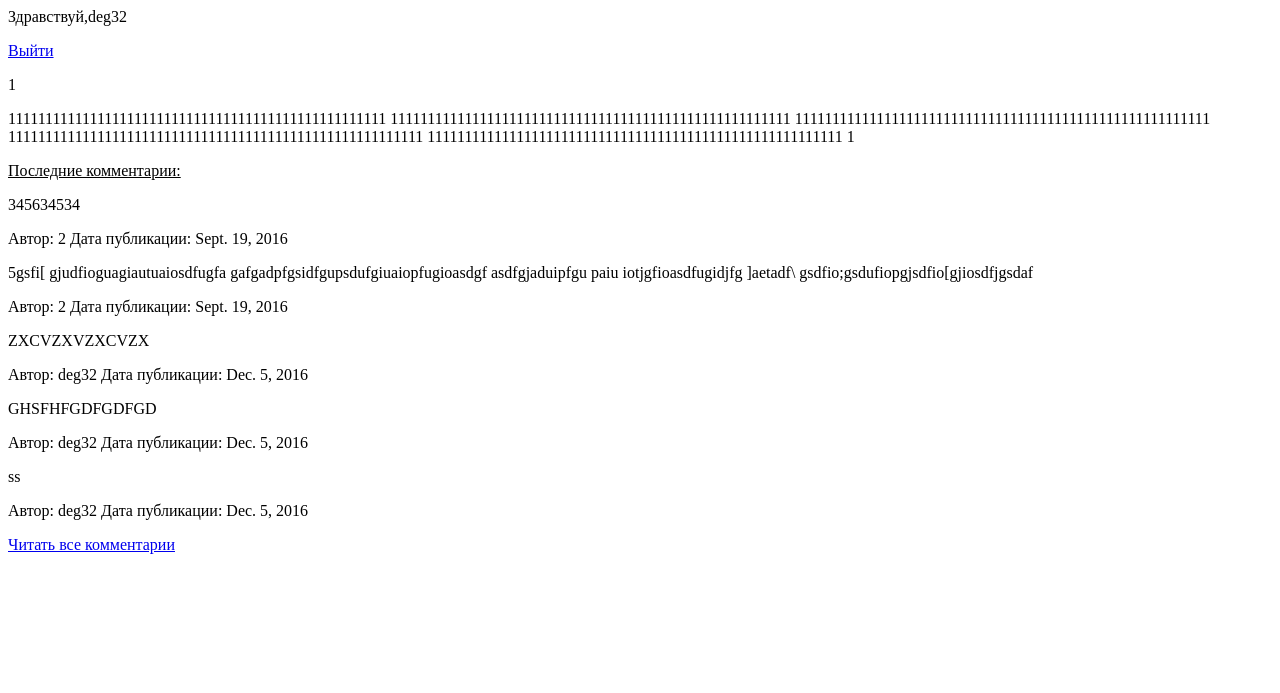
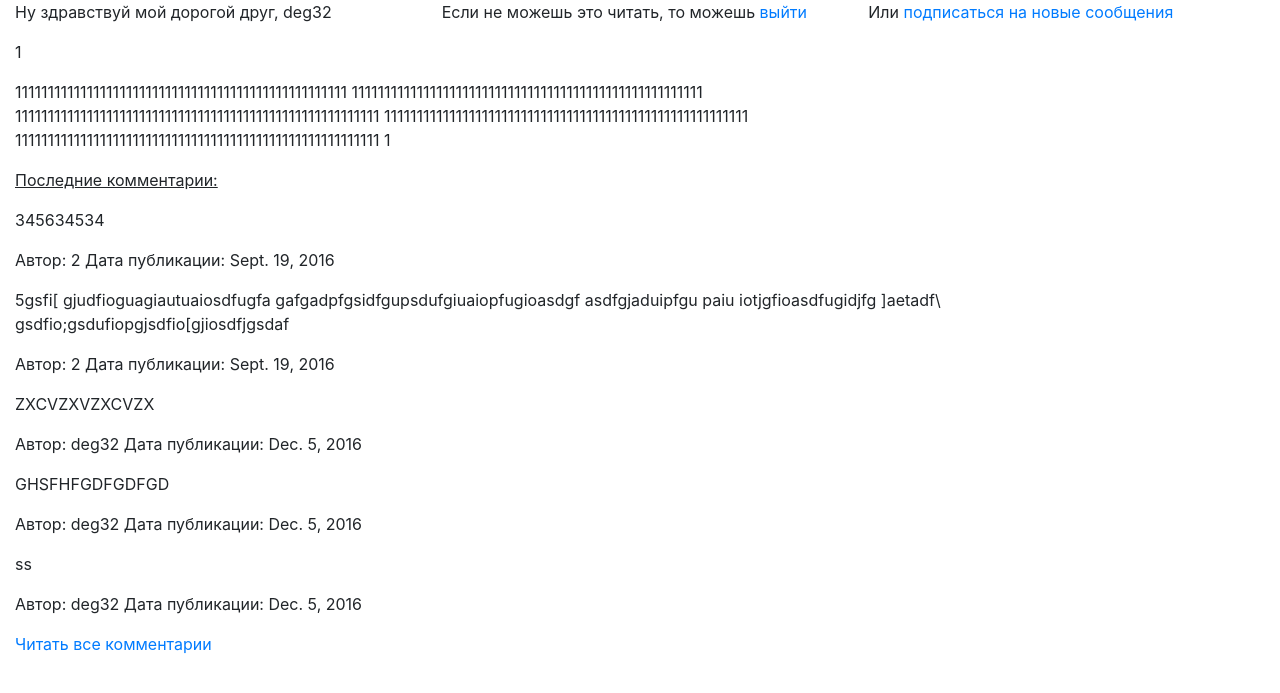
Before and after one commit to deg32/blog, a Django app: page /blog/detail/1/ in a window 1280 px wide. Shown: the top 693 px of the page. Run offline with Django 3.2, Linux system fonts and the light colour scheme; a user stored in the database is signed in; data comes from the database, SQL or seed files in the repository; parts of the project's set-up code (start-up, migrations or seed data) failed here and were passed over; some libraries are stand-ins or nearby versions.

Commit message:
установлен bootstrap и добавлена разметка на 2х страницах

```diff
--- a/blog_app/templates/blog_app/base.html
+++ b/blog_app/templates/blog_app/base.html
@@ -1,3 +1,4 @@
+{% load staticfiles %}
 <!DOCTYPE html>
 <html lang="en">
 <head>
@@ -8,22 +9,76 @@
 
 
 
-{% if user.is_authenticated %}
-        Здравствуй,{{user}}
 
 
- <p> <a href="{% url 'logout' %}"> Выйти </a> </p>
+<div class="container-fluid">
 
+    <div class="row">
+
+    </div>
+
+    <div class="row">
+
+        {% if user.is_authenticated %}
+
+             <div class="col-md-4 col-md-offset-0">
+
+                 Ну здравствуй мой дорогой друг, {{user}}
+
+             </div>
+
+             <div class="col-md-4">
+
+                 <p> Если не можешь это читать, то можешь  <a href="{% url 'logout' %}">  выйти </a> </p>
+
+             </div>
+
+
+             <div class="col-md-4">
+
+
+                 {% if not subscribe_id %}
+
+                     <p> Или <a href="{% url 'subscribe_create' %}"> подписаться на новые сообщения </a> </p>
+
+                 {% else %}
+
+
+                      <p> Или <a href="{% url 'subscribe_delete' subscribe_id %}"> отписаться от новых сообщений</a> </p>
+
+                 {% endif %}
+
+             </div>
 
 
         {% else %}
 
+             <div class="col-md-2">
+
                  <p> <a href="{% url 'registration_view' %}"> Зарегистрироваться </a> </p>
+
+             </div>
+
+             <div class="col-md-2 ">
 
                  <p> <a href="{% url 'login'%}?next= {{request.path}}"> Войти </a> </p>
 
+             </div>
 
         {% endif %}
+
+        </div>
+
+    </div>
+
+</div>
+
+
+ <link rel="stylesheet" type="text/css" href="{% static 'blog_app/css/bootstrap.min.css'%}"/>
+ <link rel="stylesheet" type="text/css" href="{% static 'blog_app/css/bootstrap-theme.min.css'%}"/>
+ <link rel="stylesheet" type="text/css" href="{% static 'blog_app/css/bootstrap-theme.min.css'%}" />
+
+
 
 
 {% block content%}
@@ -31,5 +86,7 @@
 {% endblock content%}
 
 
+
+
 </body>
 </html>
--- a/blog_app/templates/blog_app/post_detail.html
+++ b/blog_app/templates/blog_app/post_detail.html
@@ -1,6 +1,4 @@
 {% extends "blog_app/base.html" %}
-
-
 
               {% block title%}
 
@@ -9,6 +7,13 @@
                 {% endblock title%}
 
                  {% block content %}
+
+<div class="container-fluid">
+
+     <div class="row">
+
+           <div class="col-md-10 col-md-offset-1">
+
 
                          <p> {{post.post_title}}  </p>
 
@@ -39,4 +44,12 @@
                         <p><a href="{% url 'comments_list' post.id   %}"> Читать все комментарии </a></p>
 
 
+
+
+          </div>
+
+    </div>
+
+</div>
+
 {% endblock content %}
```
Also changed, not shown: blog_app/templates/blog_app/post_list.html (+24 -22 lines). Lines whose indentation alone changed are shown as unchanged.
